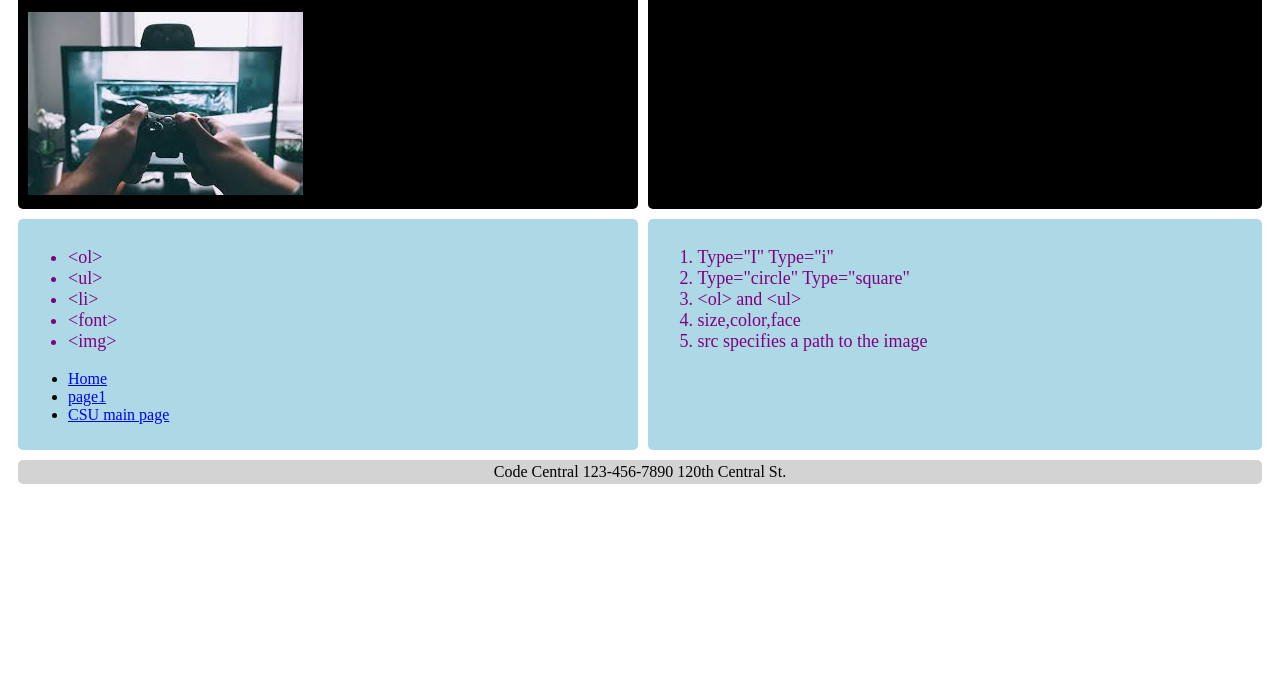
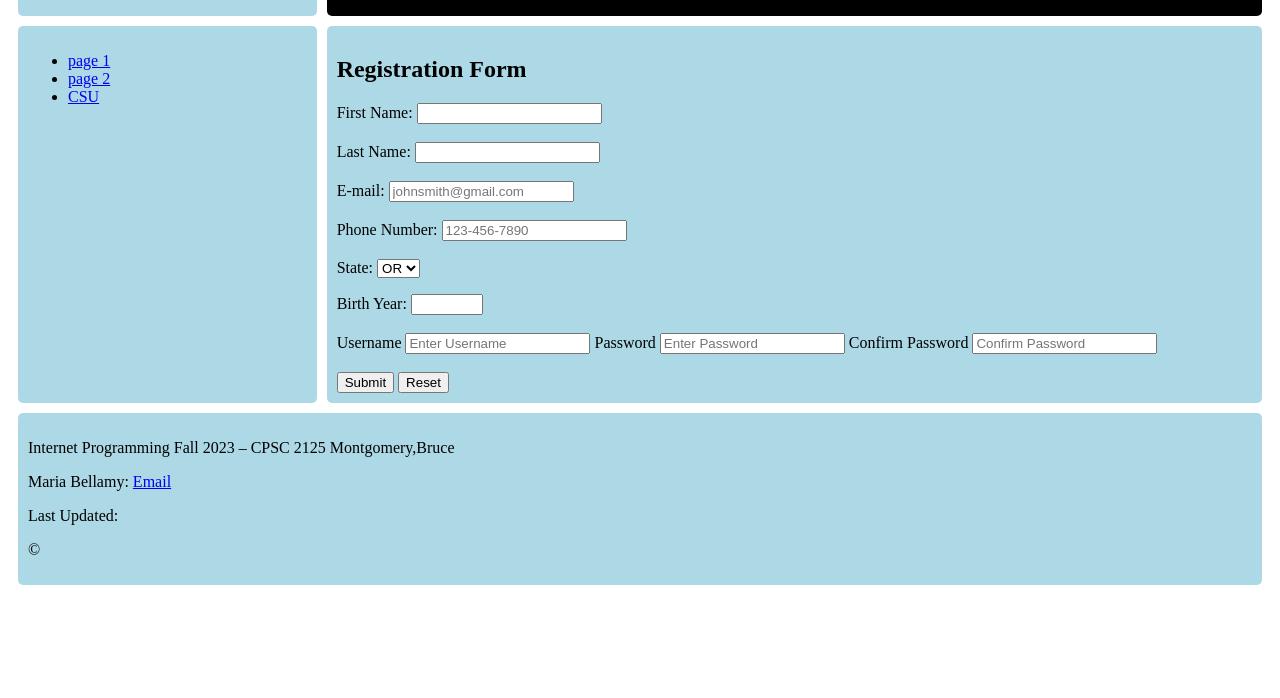
Before and after one commit to Marlesli/ProjectL5, a plain HTML site: page page3.html in a window 1280 px wide. Shown: the part 102-800 px from the top of the page. Drawn offline with Linux system fonts and the light colour scheme.

Commit message:
create labels for form

```diff
--- a/page3.html
+++ b/page3.html
@@ -1,78 +1,113 @@
 <!DOCTYPE html>
-<!-- Assignment 5
-    Maria Bellamy
+<!-- Maria Bellamy
      CPSC 2125
-    09/23/23-->
+     Midterm Exam
+     10/22/23-->
 <html>
 
 <head>
   <meta charset="utf-8">
   <meta name="viewport" content="width=device-width">
-  <title>Assignment 5</title>
-  <link href="style.css" rel="stylesheet" type="text/css"
-    />
-  <style>
-  footer{
-  text-align: center;
-  padding: 3px;
-  background-color: lightgrey;
-  color: black;
-    }
-  </style>
-</head>
+  <title>Project(Assignment 8)</title>
+  <link href="style.css" rel="stylesheet" type="text/css" />
+  <script src="script.js"></script></head>
+
 
 <body>
-  <section>
   <header>
-  <h1 class="Head1">HTML Tags</h1>
-   <img src="./images/Gamer_Header.jpg" alt="Monitor and game console">
+     <img src="./images/header_image.jpg" alt="Laptop and mug">
    </header>
+
+
+<div class="right-header"
+ <header>
+  <h1>Assignment 8</h1>
  </header>
-  </section>
-  <header>
-    <h1 class="Head2">HTML Attributes</h1>
-    <!--add class for header styles and changes-->
-  </header>
-  <nav><!-- insert my navigation links here-->
-     <ul class="taglist">
-       <li>&lt;ol&gt;</li>
-       <li>&lt;ul&gt;</li>
-       <li>&lt;li&gt;</li>
-       <li>&lt;font&gt;</li>
-       <li>&lt;img&gt;</li>
-     </ul>
-      <nav><!-- insert my navigation links here-->
-   <ul><!-- used for ONORDERED links, typically rendered as a bulleted list. You'll put your link list in here-->
-         <style>
-       a:hover {
-  color: orangered;
-     </style>
+</div>
+
+    <main>
+       <form id = "Form"action="https://webdevbasics.net/scripts/yoga.php
+" method="POST">
+    <!-- Main content-->
+    <h2>Registration Form</h2>
+ <label for="fname">First Name:</label>
+  <input type="text" id="fname" name="fname">
+  <br><br>
+    <label for="lname">Last Name:</label>
+  <input type="text" id="lname" name="lname">
+   <br><br>
+   E-mail: <input type="email" id="myEmail" placeholder="johnsmith@gmail.com">
+         <br><br>
+     <label for="number">Phone Number:</label>
+
+ <input type="tel" id="phonenumber"
+   placeholder="123-456-7890">
+         <br><br>
+<!--State dropdown menu-->
+    <div class="state"
+   <p> State:
+   <select name="state">
+     <option name ="State" value="OR">OR</option>
+     <option name ="State" value="WA">WA</option>
+     <option name ="State" value="CA">CA</option>
+   </select></p></div>
+        <!--Birthdate input-->
+         <label for="birthyear">Birth Year:</label>
+
+<input type="number" id="birthyear" name="birth year" min="1900" max="2023" />
+    </div>
+         <br><br>
+         <!-- Create Username-->
+            <label for="uname">Username</label>
+    <input type="text" placeholder="Enter Username" name="Uname" required>
+<!-- Create Password-->
+    <label for="psw">Password</label>
+    <input type="password" placeholder="Enter Password" name="psw" required>
+
+         <!-- Confirm Password-->
+         <label for="psw2"> Confirm Password </label>
+<input type = "password" placeholder="Confirm Password"
+  name="psw2" required>
+         <br><br>
+<button type="submit">Submit</button>
+         <button type="reset">Reset</button>
+  </main>
+
+
+<nav>
+      <ul>
   <li class="nav-item">
-        <a class="nav-link" href="index.html">Home</a>
+        <a class="nav-link" href="index.html">page 1</a>
       </li>
   <li class="nav-item">
-        <a class="nav-link" href="page1.html">page1</a>
+        <a class="nav-link" href="page2.html">page 2</a>
       </li>
   <li class="nav-item">
-        <a class="nav-link" href="https://www.columbusstate.edu/"target="_blank">CSU main page</a>
+        <a class="nav-link"
+      href="https://www.columbusstate.edu/"target="_blank">CSU</a>
      </li>
-    <!-- this is where you'll list your nav links-->
       </ul>
 </nav>
-  </nav>
-  <main>
-    <ol type="1" class="attlist">
-      <li>Type="I" Type="i"</li>
-      <li>Type="circle" Type="square"</li>
-      <li>&lt;ol&gt; and &lt;ul&gt;</li>
-      <li>size,color,face</li>
-      <li>src specifies a path to the image</li>
-    </ol>
-  </main>
+
+
     <footer>
-    Code Central
-    123-456-7890
-    120th Central St.
+     <p>Internet Programming Fall 2023 – CPSC 2125 Montgomery,Bruce</p>
+      <p>Maria Bellamy:
+  <a href="mailto:bellamy_maria@students.columbusstate.edu">Email</a></p>
+  <p>Last Updated:</p>
+  <div id="currdate"></div>
+      <p>&copy;</p>
+
+      <!-- this link helped figure out why my page was showing "form is not secure". It was because of "htps" in link and not "https"-->
+
+      <!-- Helpful Links:
+      https://stackoverflow.com/questions/66348773/this-form-is-not-secure-autofill-has-been-turned-off-only-in-chrome
+      https://www.w3schools.com/howto/howto_css_login_form.asp-->
     </footer>
+
+
 </body>
+
+
+
 </html>
```
Lines whose indentation alone changed are shown as unchanged.
